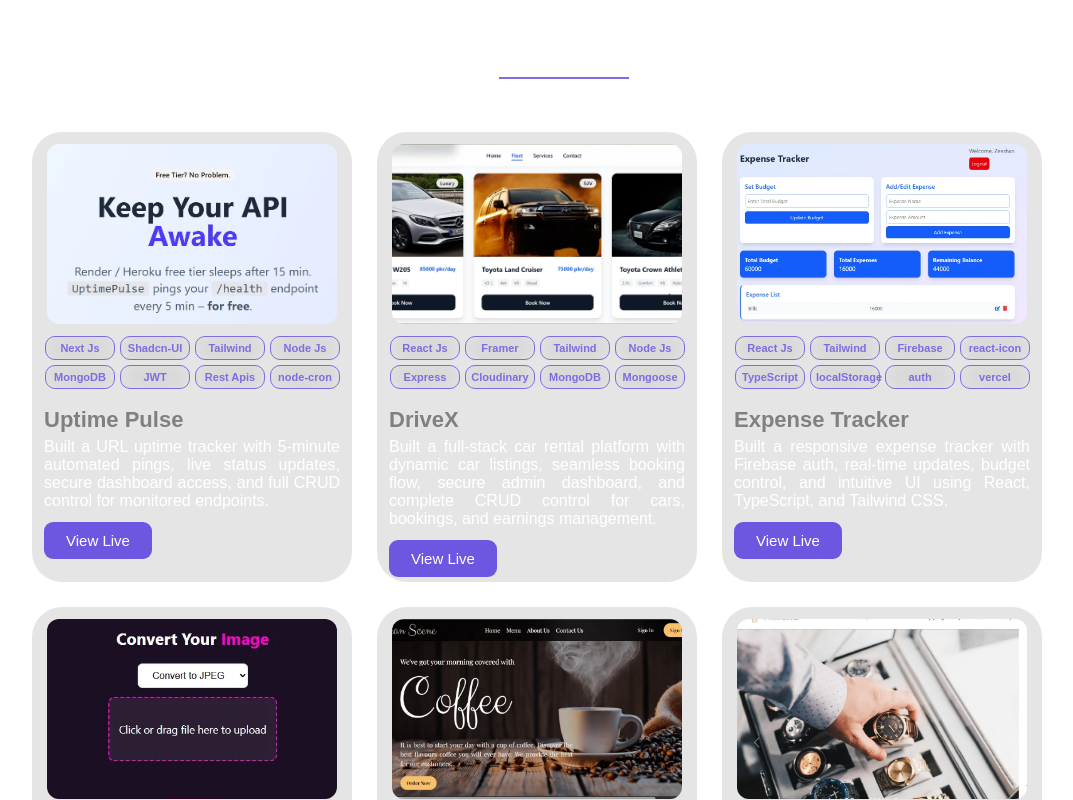
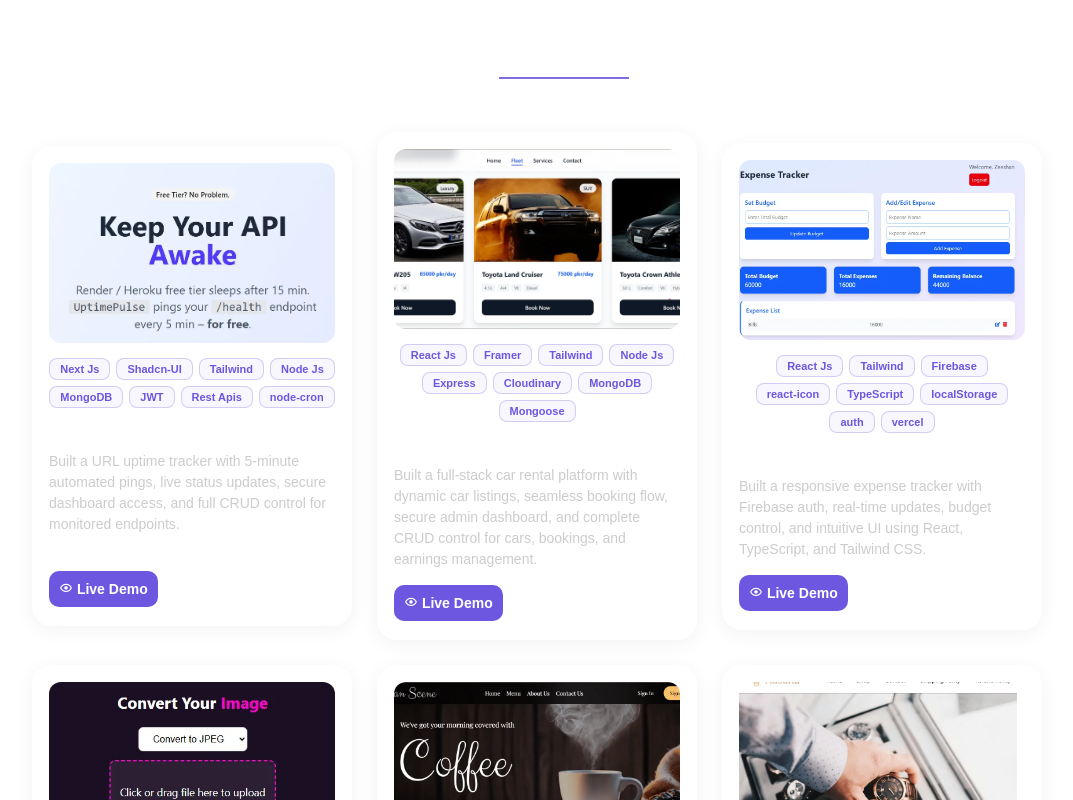
Before and after one commit to mzeeshanh-dev/frontend-portfolio, a React (Vite) app: page / in a window 1280 px wide. Shown: the part 3280-4080 px from the top of the page, without its empty margins (103-1176 px from the left). Built offline with nearby package versions, Linux system fonts and the light colour scheme.

Commit message:
MERN Stack Developer

```diff
--- a/src/components/Portfolio.jsx
+++ b/src/components/Portfolio.jsx
@@ -1,12 +1,14 @@
+import React, { useState, useEffect } from "react";
 import "../styles/Portfolio.css";
 import ProjectBox from "./ProjectBox";
+import ProjectSkeleton from "./ProjectSkeleton";
 
 import img1 from "../assets/projects/project1.webp";
 import img2 from "../assets/projects/project2.webp";
 import img3 from "../assets/projects/project3.webp";
 import img4 from "../assets/projects/project4.webp";
-import img6 from "../assets/projects/project6.webp"
-import img7 from "../assets/projects/project7.webp"
+import img6 from "../assets/projects/project6.webp";
+import img7 from "../assets/projects/project7.webp";
 
 const projects = [
   {
@@ -19,8 +21,8 @@ const projects = [
     description:
       "Built a URL uptime tracker with 5-minute automated pings, live status updates, secure dashboard access, and full CRUD control for monitored endpoints.",
     link: "https://uptime-pulse-zeeshan.vercel.app/",
+    codeLink: "https://github.com/mzeeshanh-dev/UptimePulse",
   },
-
   {
     image: img7,
     title: "DriveX",
@@ -31,6 +33,7 @@ const projects = [
     description:
       "Built a full-stack car rental platform with dynamic car listings, seamless booking flow, secure admin dashboard, and complete CRUD control for cars, bookings, and earnings management.",
     link: "https://drive-x-git.vercel.app/",
+    codeLink: "https://github.com/mzeeshanh-dev/driveX-Frontend/",
   },
   {
     image: img4,
@@ -42,6 +45,7 @@ const projects = [
     description:
       "Built a responsive expense tracker with Firebase auth, real-time updates, budget control, and intuitive UI using React, TypeScript, and Tailwind CSS.",
     link: "https://expense-tracker-firebase-eosin.vercel.app/",
+    codeLink: "https://github.com/mzeeshanh-dev/expense-tracker-firebase",
   },
   {
     image: img1,
@@ -53,6 +57,7 @@ const projects = [
     description:
       "Built a web app for image format conversion with real-time processing, secure file upload, downloads, and error handling.",
     link: "https://image-converter-tkkn.onrender.com/",
+    codeLink: "https://github.com/mzeeshanh-dev/image-converter",
   },
   {
     image: img2,
@@ -61,6 +66,7 @@ const projects = [
     description:
       "Built an animated coffee shop website with React and CSS, featuring smooth UI, interactive user experience, and modern design aesthetics.",
     link: "https://bean-scene-xi.vercel.app/",
+    codeLink: "https://github.com/mzeeshanh-dev/figma-to-code-coffee-bean",
   },
   {
     image: img3,
@@ -69,16 +75,35 @@ const projects = [
     description:
       "Built a responsive e-commerce site with filtering, LocalStorage data handling, and WhatsApp/email order messaging using HTML, CSS, JS, and JSON.",
     link: "https://kasana-watches.vercel.app/",
+    codeLink: "https://github.com/mzeeshanh-dev/eccomerce",
   },
 ];
 
 export default function Portfolio() {
+  const [loading, setLoading] = useState(true);
+
+  useEffect(() => {
+    // This simulates the time it takes for images/data to load
+    // 2500ms (2.5 seconds) is usually the sweet spot for a smooth feel
+    const timer = setTimeout(() => {
+      setLoading(false);
+    }, 2500);
+
+    return () => clearTimeout(timer);
+  }, []);
+
   return (
     <section className="project-section">
       <h1 className="portfolio-heading">Portfolio</h1>
 
       <div className="project-container">
-        {projects.map((project, index) => (
+        {loading
+          ?
+          Array(6)
+            .fill(0)
+            .map((_, index) => <ProjectSkeleton key={`skeleton-${index}`} />)
+          :
+          projects.map((project, index) => (
             <ProjectBox
               key={index}
               image={project.image}
@@ -86,6 +111,7 @@ export default function Portfolio() {
               skills={project.skills}
               description={project.description}
               link={project.link}
+              codeLink={project.codeLink}
             />
           ))}
       </div>
--- a/src/components/ProjectBox.jsx
+++ b/src/components/ProjectBox.jsx
@@ -1,10 +1,12 @@
 import React, { memo } from "react";
 import "../styles/ProjectBox.css";
 
-const ProjectBox = memo(function ProjectBox({ image, skills = [], title, description, link }) {
+const ProjectBox = memo(function ProjectBox({ image, skills = [], title, description, link, codeLink }) {
   return (
     <div className="container">
       <div className="upper">
+        {/* The zoom trigger is now scoped to this div only */}
+        <div className="img-wrapper">
           <img
             src={image}
             alt={title || "Project"}
@@ -12,6 +14,7 @@ const ProjectBox = memo(function ProjectBox({ image, skills = [], title, descrip
             loading="lazy"
             decoding="async"
           />
+        </div>
 
         {skills?.length > 0 && (
           <div className="skill-list">
@@ -28,13 +31,16 @@ const ProjectBox = memo(function ProjectBox({ image, skills = [], title, descrip
         {title && <div className="project-title">{title}</div>}
         {description && <div className="project-description">{description}</div>}
 
+        <div className="button-group">
           {link && (
-          <div className="btnLive">
-            <a href={link} target="_blank" rel="noopener noreferrer">
-              <button>View Live</button>
+            <a href={link} target="_blank" rel="noopener noreferrer" className="btnLive">
+              <button><i className='bx bx-show'></i> Live Demo</button>
+            </a>
+          )}
+          <a href={codeLink || "#"} target="_blank" rel="noopener noreferrer" className="btnCode">
+            <button><i className='bx bx-code-alt'></i> Code</button>
           </a>
         </div>
-        )}
       </div>
     </div>
   );
--- /dev/null
+++ b/src/components/ProjectSkeleton.jsx
@@ -0,0 +1,29 @@
+import React from "react";
+import "../styles/ProjectSkeleton.css";
+
+const ProjectSkeleton = () => {
+    return (
+        <div className="container skeleton-card">
+            <div className="upper">
+                <div className="img-wrapper skeleton-box" style={{ height: "180px" }}></div>
+                <div className="skill-list">
+                    {[1, 2, 3, 4].map((n) => (
+                        <div key={n} className="lang skeleton-box" style={{ width: "60px", height: "25px" }}></div>
+                    ))}
+                </div>
+            </div>
+
+            <div className="lower">
+                <div className="project-title skeleton-box" style={{ width: "70%", height: "24px" }}></div>
+                <div className="project-description skeleton-box" style={{ width: "100%", height: "60px" }}></div>
+
+                <div className="button-group">
+                    <div className="skeleton-box" style={{ flex: 1, height: "40px", borderRadius: "10px" }}></div>
+                    <div className="skeleton-box" style={{ flex: 1, height: "40px", borderRadius: "10px" }}></div>
+                </div>
+            </div>
+        </div>
+    );
+};
+
+export default ProjectSkeleton;
--- a/src/styles/ProjectBox.css
+++ b/src/styles/ProjectBox.css
@@ -1,100 +1,161 @@
 .container {
   box-sizing: border-box;
-  font-family: "Roboto", sans-serif;
-  background: rgba(8, 8, 8, 0.1);
-  border-radius: 30px;
+  font-family: "Poppins", sans-serif;
+  background: #ffffff;
+  border: 1px solid rgba(0, 0, 0, 0.05);
+  border-radius: 20px;
   width: 320px;
-  height: 450px;
-  padding: 12px;
-  cursor: pointer;
-  transition: transform 0.25s ease, box-shadow 0.25s ease;
-  backdrop-filter: blur(30px);
-  -webkit-backdrop-filter: blur(30px);
-  will-change: transform;
+  min-height: 480px;
+  padding: 16px;
+  cursor: default;
+  /* Changed from pointer so only buttons feel clickable */
+  transition: transform 0.2s ease, box-shadow 0.2s ease;
+  display: flex;
+  flex-direction: column;
+  box-shadow: 0 4px 20px rgba(0, 0, 0, 0.05);
 }
 
 .container:hover {
-  transform: translateY(-8px);
-  box-shadow: 0 4px 15px rgba(0, 0, 0, 0.15);
+  transform: translateY(-5px);
+  box-shadow: 0 12px 30px rgba(0, 0, 0, 0.12);
+}
+
+/* IMAGE ZOOM SECTION */
+.img-wrapper {
+  width: 100%;
+  height: 180px;
+  border-radius: 12px;
+  overflow: hidden;
+  /* Clips the zoom */
+  cursor: pointer;
 }
 
 .project-img {
   width: 100%;
-  max-width: 290px;
-  height: 180px;
-  border-radius: 12px;
+  height: 100%;
   object-fit: cover;
   display: block;
+  transition: transform 0.3s ease;
+  /* Smooth zoom speed */
+}
+
+/* ONLY ZOOM WHEN HOVERING THE IMAGE WRAPPER */
+.img-wrapper:hover .project-img {
+  transform: scale(1.12);
 }
 
 .upper {
   display: flex;
   flex-direction: column;
   align-items: center;
-  justify-content: center;
-  gap: 12px;
-  padding-bottom: 8px;
+  gap: 15px;
+  padding-bottom: 12px;
 }
 
+/* LANGUAGE BADGES - LIFT EFFECT */
 .skill-list {
-  display: grid;
-  grid-template-columns: repeat(4, 1fr);
-  gap: 5px;
+  display: flex;
+  flex-wrap: wrap;
+  justify-content: center;
+  gap: 6px;
 }
 
 .lang {
-  border: 1px solid #7f6ce0;
-  border-radius: 10px;
-  padding: 5px;
+  border: 1px solid rgba(127, 108, 224, 0.3);
+  border-radius: 8px;
+  padding: 4px 10px;
   font-size: 11px;
-  width: 70px;
-  text-align: center;
-  font-weight: bold;
-  color: #7f6ce0;
-  background: rgba(255, 255, 255, 0.05);
-  backdrop-filter: blur(12px); /* ⚡ Reduced heavy blur */
-  -webkit-backdrop-filter: blur(12px);
-  transition: transform 0.2s ease, background-color 0.2s ease;
-  will-change: transform, background-color;
+  font-weight: 600;
+  color: #6e57e0;
+  background: rgba(110, 87, 224, 0.05);
+  transition: all 0.2s ease;
+  cursor: pointer;
 }
 
 .lang:hover {
-  transform: translateY(-2px);
-  background-color: rgba(255, 255, 255, 0.08);
+  transform: translateY(-3px);
+  background-color: #6e57e0;
+  color: #ffffff;
 }
 
 .lower {
   display: flex;
   flex-direction: column;
   align-items: flex-start;
-  padding-top: 10px;
+  flex: 1;
 }
 
 .project-title {
-  font-size: 22px;
-  margin-bottom: 5px;
-  color: grey;
-  font-weight: bold;
+  font-size: 20px;
+  margin-bottom: 8px;
+  color: #333;
+  font-weight: 700;
 }
 
 .project-description {
-  font-size: 16px;
-  text-align: justify;
+  font-size: 14px;
+  color: #666;
+  line-height: 1.5;
+  margin-bottom: 15px;
+}
+
+.button-group {
+  display: flex;
+  gap: 10px;
+  width: 100%;
+  margin-top: auto;
+}
+
+.btnLive button,
+.btnCode button {
+  width: 100%;
+  padding: 10px;
+  font-size: 14px;
+  font-weight: 600;
+  border-radius: 10px;
+  cursor: pointer;
+  transition: 0.2s ease;
 }
 
 .btnLive button {
   background: #6e57e0;
   color: white;
-  padding: 10px 22px;
-  font-size: 15px;
-  font-weight: 500;
   border: none;
-  border-radius: 9px;
-  margin-top: 12px;
-  cursor: pointer;
-  transition: opacity 0.2s ease;
 }
 
-.btnLive button:hover {
-  opacity: 0.85;
+
+.btnCode button {
+  background: transparent;
+  color: #6e57e0;
+  border: 1.5px solid #6e57e0;
 }
+
+/* DARK MODE */
+body.dark-mode .container {
+  background: rgba(255, 255, 255, 0.03);
+  backdrop-filter: blur(20px);
+  border: 1px solid rgba(255, 255, 255, 0.1);
+}
+
+body.dark-mode .project-title {
+  color: #fff;
+}
+
+body.dark-mode .project-description {
+  color: #ccc;
+}
+
+body.dark-mode .btnCode button {
+  color: #fff;
+  border-color: rgba(255, 255, 255, 0.2);
+}
+
+.btnLive button:hover,
+.btnCode button:hover {
+  opacity: 0.8;
+}
+
+.btnLive button:active,
+.btnCode button:active {
+  scale: 0.9;
+}
--- /dev/null
+++ b/src/styles/ProjectSkeleton.css
@@ -0,0 +1,46 @@
+.skeleton-box {
+    position: relative;
+    overflow: hidden;
+    background-color: rgba(0, 0, 0, 0.05);
+
+    border: none !important;
+}
+
+.skeleton-box::after {
+    content: "";
+    position: absolute;
+    top: 0;
+    right: 0;
+    bottom: 0;
+    left: 0;
+    transform: translateX(-100%);
+    background-image: linear-gradient(90deg,
+            rgba(255, 255, 255, 0) 0,
+            rgba(255, 255, 255, 0.2) 20%,
+            rgba(255, 255, 255, 0.5) 60%,
+            rgba(255, 255, 255, 0));
+    animation: shimmer 2s infinite;
+}
+
+@keyframes shimmer {
+    100% {
+        transform: translateX(100%);
+    }
+}
+
+body.dark-mode .skeleton-box {
+    background-color: rgba(255, 255, 255, 0.05);
+}
+
+body.dark-mode .skeleton-box::after {
+    background-image: linear-gradient(90deg,
+            rgba(255, 255, 255, 0) 0,
+            rgba(255, 255, 255, 0.05) 20%,
+            rgba(255, 255, 255, 0.1) 60%,
+            rgba(255, 255, 255, 0));
+}
+
+
+.skeleton-card {
+    pointer-events: none;
+}
```
Lines whose indentation alone changed are shown as unchanged.
